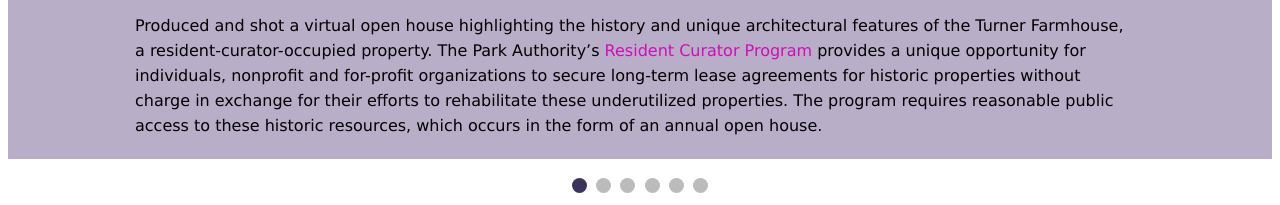
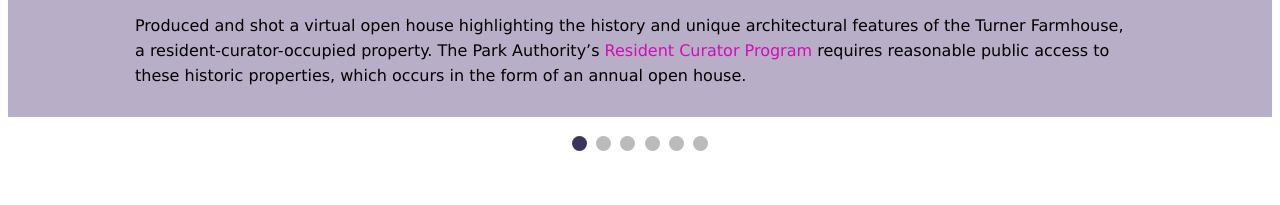
Before and after one commit to hannakras/hannakras.github.io, a plain HTML site: page subfolders/videos.html in a window 1280 px wide. Shown: the part 628-833 px from the top of the page. After the commit the page ends 800 px from the top, so only its background shows below. Drawn offline with Linux system fonts and the light colour scheme.

Commit message:
dropped some text

```diff
--- a/subfolders/videos.html
+++ b/subfolders/videos.html
@@ -28,12 +28,12 @@
             <!-- Full-width videos -->
             <div class="mySlides fade">
               <iframe class="responsive-iframe" width="640" height="360" src="https://www.youtube.com/embed/4qyJio7P4kg" title="YouTube video player" frameborder="0" allow="accelerometer; autoplay; clipboard-write; encrypted-media; gyroscope; picture-in-picture" allowfullscreen></iframe>
-              <p>Produced and shot a virtual open house highlighting the history and unique architectural features of the Turner Farmhouse, a resident-curator-occupied property. The Park Authority’s <a href="https://www.fairfaxcounty.gov/parks/resident-curator-program">Resident Curator Program</a> provides a unique opportunity for individuals, nonprofit and for-profit organizations to secure long-term lease agreements for historic properties without charge in exchange for their efforts to rehabilitate these underutilized properties. The program requires reasonable public access to these historic resources, which occurs in the form of an annual open house.</p>
+              <p>Produced and shot a virtual open house highlighting the history and unique architectural features of the Turner Farmhouse, a resident-curator-occupied property. The Park Authority’s <a href="https://www.fairfaxcounty.gov/parks/resident-curator-program">Resident Curator Program</a> requires reasonable public access to these historic properties, which occurs in the form of an annual open house.</p>
             </div>
 
             <div class="mySlides fade">
               <iframe class="responsive-iframe" width="640" height="360" src="https://www.youtube.com/embed/4qyJio7P4kg" title="YouTube video player" frameborder="0" allow="accelerometer; autoplay; clipboard-write; encrypted-media; gyroscope; picture-in-picture" allowfullscreen></iframe>
-              <p>Produced and shot a virtual open house highlighting the history and unique architectural features of the Hannah P. Clark/Enyedi House, a resident-curator-occupied property. The Park Authority’s <a href="https://www.fairfaxcounty.gov/parks/resident-curator-program">Resident Curator Program</a> provides a unique opportunity for individuals, nonprofit and for-profit organizations to secure long-term lease agreements for historic properties without charge in exchange for their efforts to rehabilitate these underutilized properties. The program requires reasonable public access to these historic resources, which occurs in the form of an annual open house.</p>
+              <p>Produced and shot a virtual open house highlighting the history and unique architectural features of the Hannah P. Clark/Enyedi House, a resident-curator-occupied property. The Park Authority’s <a href="https://www.fairfaxcounty.gov/parks/resident-curator-program">Resident Curator Program</a> requires reasonable public access to these historic properties, which occurs in the form of an annual open house.</p>
             </div>
 
             <div class="mySlides fade">
```
